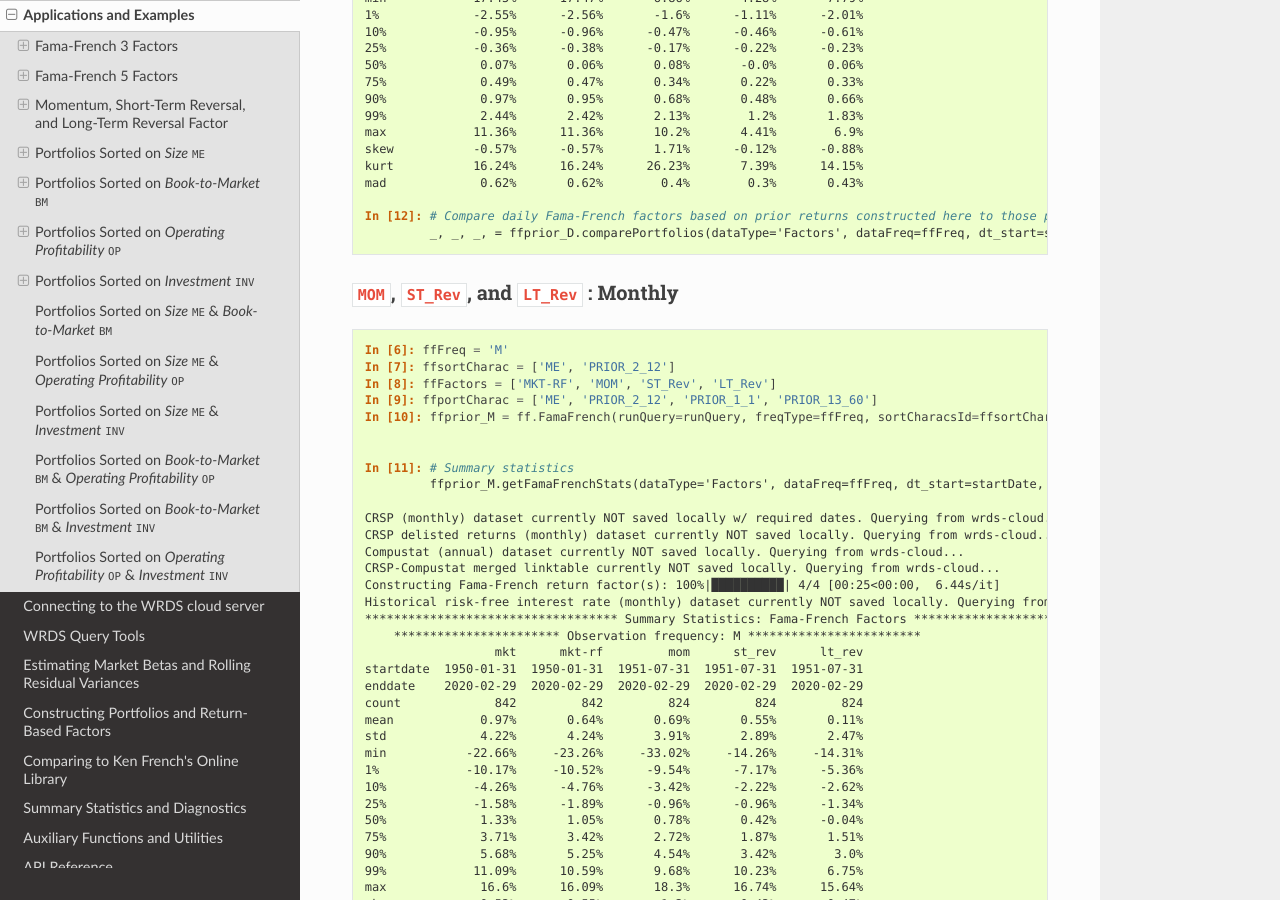
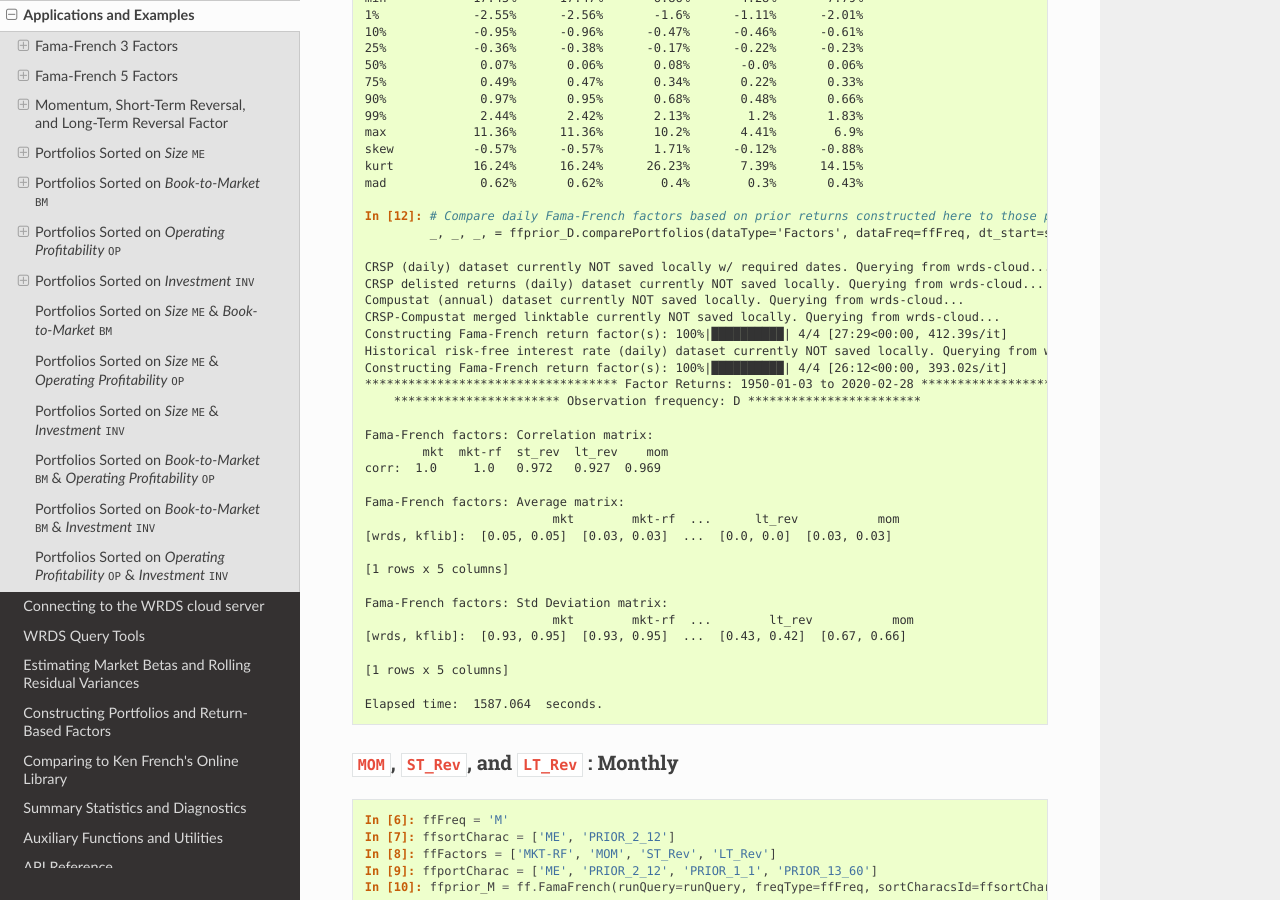
Before and after one commit to christianjauregui/famafrench, a Sphinx documentation site: the page built from docs/source/applications/applications.rst, in a window 1280 px wide and 900 px high, scrolled down 6860 px. Built offline with Sphinx 7.4.7 and the Read the Docs theme 2.0.0, drawn with Linux system fonts in a browser that asks for light colours.

Commit message:
Updated docs/build/*

```diff
--- a/docs/source/applications/applications.rst
+++ b/docs/source/applications/applications.rst
@@ -426,6 +426,35 @@ Momentum, Short-Term Reversal, and Long-Term Reversal Factor
    In [12]: # Compare daily Fama-French factors based on prior returns constructed here to those provided in Ken French's online library
 	    _, _, _, = ffprior_D.comparePortfolios(dataType='Factors', dataFreq=ffFreq, dt_start=startDate, dt_end=endDate)
 
+   CRSP (daily) dataset currently NOT saved locally w/ required dates. Querying from wrds-cloud...
+   CRSP delisted returns (daily) dataset currently NOT saved locally. Querying from wrds-cloud...
+   Compustat (annual) dataset currently NOT saved locally. Querying from wrds-cloud...
+   CRSP-Compustat merged linktable currently NOT saved locally. Querying from wrds-cloud...
+   Constructing Fama-French return factor(s): 100%|██████████| 4/4 [27:29<00:00, 412.39s/it]
+   Historical risk-free interest rate (daily) dataset currently NOT saved locally. Querying from wrds-cloud...
+   Constructing Fama-French return factor(s): 100%|██████████| 4/4 [26:12<00:00, 393.02s/it]
+   *********************************** Factor Returns: 1950-01-03 to 2020-02-28 ***********************************
+       *********************** Observation frequency: D ************************
+
+   Fama-French factors: Correlation matrix:
+           mkt  mkt-rf  st_rev  lt_rev    mom
+   corr:  1.0     1.0   0.972   0.927  0.969
+
+   Fama-French factors: Average matrix:
+                             mkt        mkt-rf  ...      lt_rev           mom
+   [wrds, kflib]:  [0.05, 0.05]  [0.03, 0.03]  ...  [0.0, 0.0]  [0.03, 0.03]
+
+   [1 rows x 5 columns]
+
+   Fama-French factors: Std Deviation matrix:
+                             mkt        mkt-rf  ...        lt_rev           mom
+   [wrds, kflib]:  [0.93, 0.95]  [0.93, 0.95]  ...  [0.43, 0.42]  [0.67, 0.66]
+
+   [1 rows x 5 columns]
+
+   Elapsed time:  1587.064  seconds.
+
+
 
 ``MOM``, ``ST_Rev``, and ``LT_Rev`` : Monthly
 **********************************************
```
Also changed, not shown: 4 other files.
